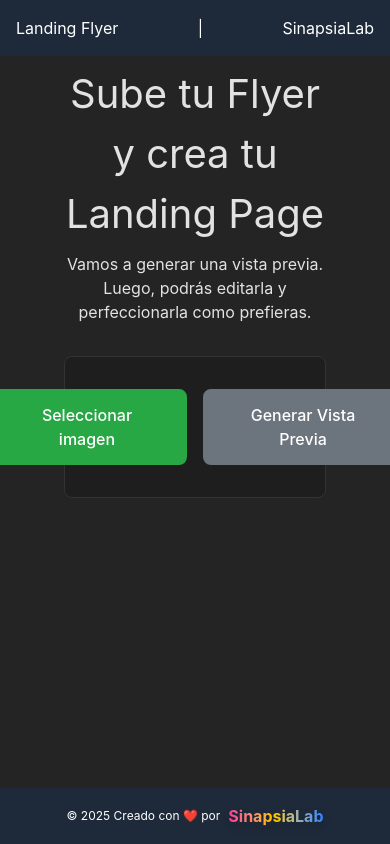
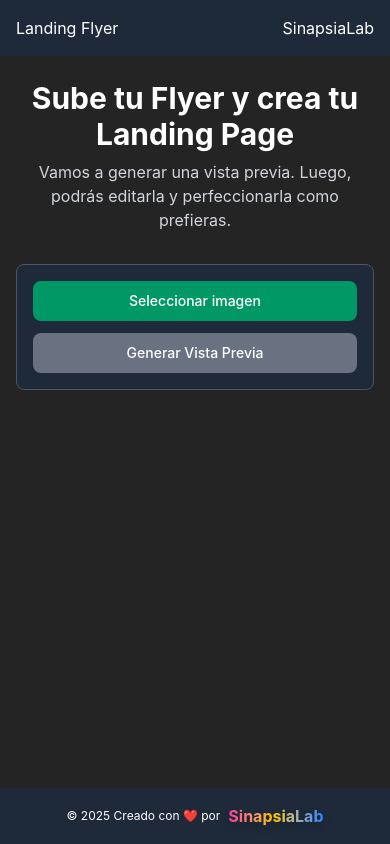
Before and after one commit to CharlyBGood/landingflyer, a React (Vite) app in the folder frontend/: page / in a window 390 px wide. Built offline with nearby package versions, Linux system fonts and the light colour scheme.

Commit message:
modify css for a responsive design

```diff
--- a/frontend/src/App.css
+++ b/frontend/src/App.css
@@ -1,138 +1 @@
-.App {
-  margin: 0 auto;
-  text-align: center;
-}
-
-.App-header {
-  margin-bottom: 2rem;
-}
-
-.App-header h1 {
-  font-size: 2.5rem;
-  margin-bottom: 0.5rem;
-}
-
-.App-main {
-  background-color: #1e1e1e;
-  padding: 2rem;
-  border-radius: .5em;
-  border: 1px solid #333;
-}
-
-.uploader {
-  display: flex;
-  flex-direction: row;
-  justify-content: center;
-  flex-wrap: nowrap;
-  gap: 1rem;
-  align-items: center;
-}
-
-.file-input-container {
-  position: relative;
-}
-
-.file-input-hidden {
-  position: absolute;
-  opacity: 0;
-  width: 0;
-  height: 0;
-}
-
-.file-input-label {
-  display: inline-block;
-  padding: 12px 24px;
-  font-size: 1rem;
-  cursor: pointer;
-  background-color: #28a745;
-  color: white;
-  border: 2px solid #28a745;
-  border-radius: 8px;
-  transition: all 0.3s ease;
-  min-width: 200px;
-  text-align: center;
-  font-weight: 500;
-}
-
-.file-input-label:hover {
-  background-color: #218838;
-  border-color: #218838;
-  transform: translateY(-2px);
-  box-shadow: 0 4px 8px rgba(40, 167, 69, 0.3);
-}
-
-.file-input-label:active {
-  transform: translateY(0);
-}
-
-.uploader button {
-  padding: 12px 24px;
-  font-size: 1rem;
-  cursor: pointer;
-  background-color: #007bff;
-  color: white;
-  border: 2px solid #007bff;
-  border-radius: 8px;
-  font-weight: 500;
-  transition: all 0.3s ease;
-  min-width: 200px;
-}
-
-.uploader button:hover:not(:disabled) {
-  background-color: #0056b3;
-  border-color: #0056b3;
-  transform: translateY(-2px);
-  box-shadow: 0 4px 8px rgba(0, 123, 255, 0.3);
-}
-
-.uploader button:active:not(:disabled) {
-  transform: translateY(0);
-}
-
-.uploader button:disabled {
-  background-color: #6c757d;
-  border-color: #6c757d;
-  cursor: not-allowed;
-  transform: none;
-  box-shadow: none;
-}
-
-.preview-container {
-  margin: 3rem 0;
-  border: 1px solid #444;
-  border-radius: 8px;
-  overflow: hidden;
-}
-
-.preview-toolbar {
-  background-color: #1e1e1e;
-  padding: 1.5rem;
-}
-
-.preview-iframe {
-  width: 100%;
-  height: 80vh;
-  border: none;
-  display: block;
-}
-
-.cta-buttons {
-  margin-top: 1.5rem;
-  display: flex;
-  justify-content: center;
-  gap: 1rem;
-}
-
-.contact-button {
-  background-color: #007bff;
-  color: white;
-  padding: 10px 20px;
-  border-radius: 5px;
-  text-decoration: none;
-  font-weight: 600;
-}
-
-.error-message {
-  color: #ff4d4d;
-  margin-top: 1rem;
-}
+/* Solo mantenemos estilos específicos que no son fáciles de replicar con Tailwind */
--- a/frontend/src/App.jsx
+++ b/frontend/src/App.jsx
@@ -58,9 +58,10 @@ function App() {
   }, [generatedHtml]);
 
   return (
-    <div className="App">
+    <div className="min-h-screen">
       <Navbar />
-      <section className="p-16">
+      <section className="px-4 py-8 sm:px-8 sm:py-12 lg:px-16 lg:py-16 pt-20 sm:pt-24">
+        <div className="max-w-6xl mx-auto text-center">
           <HeroSection
             isLoading={isLoading}
             handleGeneratePreview={handleGeneratePreview}
@@ -71,6 +72,7 @@ function App() {
           {generatedHtml && (
             <LandingPreview generatedHtml={generatedHtml} iframeRef={iframeRef} />
           )}
+        </div>
       </section>
       <Footer />
     </div>
--- a/frontend/src/components/HeroSection.jsx
+++ b/frontend/src/components/HeroSection.jsx
@@ -2,32 +2,53 @@
 export default function HeroSection({isLoading, handleGeneratePreview, handleFileChange, selectedFile, error}) {
   return (
     <>
-      <header className="App-header">
-        <h1>Sube tu Flyer y crea tu Landing Page</h1>
-        <p>Vamos a generar una vista previa. Luego, podrás editarla y perfeccionarla como prefieras.</p>
+      <header className="mb-8 sm:mb-12 text-center">
+        <h1 className="text-3xl sm:text-4xl lg:text-5xl font-bold mb-2 sm:mb-4 text-white">
+          Sube tu Flyer y crea tu Landing Page
+        </h1>
+        <p className="text-base sm:text-lg lg:text-xl text-gray-300 max-w-3xl mx-auto px-4">
+          Vamos a generar una vista previa. Luego, podrás editarla y perfeccionarla como prefieras.
+        </p>
       </header>
-      <main className="App-main">
-        <div className="uploader">
-          <div className="file-input-container">
+      <main className="bg-gray-800 p-4 sm:p-8 rounded-lg border border-gray-600 mx-auto max-w-4xl">
+        <div className="flex flex-col sm:flex-row gap-3 sm:gap-4 items-center justify-center">
+          <div className="relative w-full sm:w-auto">
             <input
               type="file"
               id="file-input"
               onChange={handleFileChange}
               accept="image/*"
               disabled={isLoading}
-              className="file-input-hidden"
+              className="sr-only"
             />
-            <label htmlFor="file-input" className="file-input-label">
-              {selectedFile ? selectedFile.name : 'Seleccionar imagen'}
+            <label
+              htmlFor="file-input"
+              className="inline-flex items-center justify-center w-full sm:w-auto px-4 py-2.5 bg-emerald-600 hover:bg-emerald-700 disabled:bg-gray-500 text-white font-medium text-sm sm:text-base rounded-lg cursor-pointer transition-all duration-200 transform hover:-translate-y-0.5 hover:shadow-lg min-w-0 sm:min-w-44"
+            >
+              <span className="truncate">
+                {selectedFile ? selectedFile.name : 'Seleccionar imagen'}
+              </span>
             </label>
           </div>
-          <button onClick={handleGeneratePreview} disabled={isLoading || !selectedFile}>
+          <button
+            onClick={handleGeneratePreview}
+            disabled={isLoading || !selectedFile}
+            className="w-full sm:w-auto px-4 py-2.5 bg-blue-600 hover:bg-blue-700 disabled:bg-gray-500 text-white font-medium text-sm sm:text-base rounded-lg transition-all duration-200 transform hover:-translate-y-0.5 hover:shadow-lg disabled:transform-none disabled:shadow-none min-w-0 sm:min-w-44"
+          >
             {isLoading ? 'Generando...' : 'Generar Vista Previa'}
           </button>
         </div>
 
-        {isLoading && <p>Analizando diseño y construyendo tu web...</p>}
-        {error && <p className="error-message">{error}</p>}
+        {isLoading && (
+          <p className="text-center text-gray-300 mt-4 sm:mt-6 text-sm sm:text-base">
+            Analizando diseño y construyendo tu web...
+          </p>
+        )}
+        {error && (
+          <p className="text-center text-red-400 mt-4 sm:mt-6 text-sm sm:text-base px-4">
+            {error}
+          </p>
+        )}
       </main>
 
     </>
--- a/frontend/src/components/LandingPreview.jsx
+++ b/frontend/src/components/LandingPreview.jsx
@@ -4,12 +4,21 @@ export default function LandingPreview({ generatedHtml, iframeRef }) {
   return (
     <>
       {generatedHtml && (
-        <div className="preview-container">
-          <div className="preview-toolbar">
-            <h2>✨ ¡Tu vista previa está lista! ✨</h2>
-            <p>Abriendo el editor puedes personalizar tu página, guardar los cambios y prepararla para el lanzamiento.</p>
-            <div className='cta-buttons'>
-              <a href="/editor" target="_blank" className='contact-button' rel="noopener noreferrer">
+        <div className="mt-8 sm:mt-12 mb-8 sm:mb-12 lg:mb-16 border border-gray-600 rounded-lg overflow-hidden shadow-lg">
+          <div className="bg-gray-900 p-4 sm:p-6 lg:p-8 text-center">
+            <h2 className="text-xl sm:text-2xl lg:text-3xl font-bold text-white mb-2 sm:mb-4">
+              ✨ ¡Tu vista previa está lista! ✨
+            </h2>
+            <p className="text-gray-300 text-sm sm:text-base lg:text-lg mb-4 sm:mb-6 max-w-3xl mx-auto">
+              Abriendo el editor puedes personalizar tu página, guardar los cambios y prepararla para el lanzamiento.
+            </p>
+            <div className='flex justify-center'>
+              <a
+                href="/editor"
+                target="_blank"
+                className='inline-flex items-center px-4 sm:px-6 py-2.5 sm:py-3 bg-blue-600 hover:bg-blue-700 text-white font-semibold text-sm sm:text-base rounded-lg transition-all duration-200 transform hover:-translate-y-0.5 hover:shadow-lg'
+                rel="noopener noreferrer"
+              >
                 Abrir Editor a Pantalla Completa
               </a>
             </div>
@@ -18,7 +27,7 @@ export default function LandingPreview({ generatedHtml, iframeRef }) {
             ref={iframeRef}
             srcDoc={generatedHtml}
             title="Vista Previa de la Landing Page"
-            className="preview-iframe"
+            className="w-full h-[85vh] sm:h-[80vh] lg:h-[90vh] border-none block"
             key={generatedHtml}
           />
         </div>
--- a/frontend/src/components/Navbar.jsx
+++ b/frontend/src/components/Navbar.jsx
@@ -4,7 +4,6 @@ export default function Navbar() {
   return (
     <nav className="bg-gray-800 text-white p-4 fixed w-full flex justify-between items-center z-50">
       <p className=''>Landing Flyer</p>
-      <span > | </span>
       <a
         href="https://sinapsialab.com"
         target='_blank'
```
Lines whose indentation alone changed are shown as unchanged.
